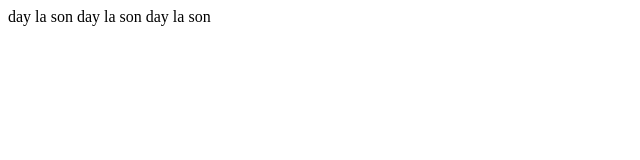
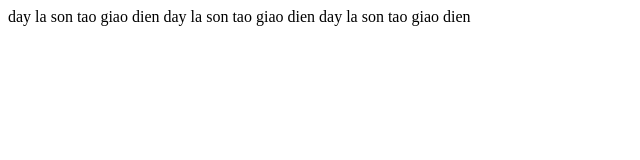
Before and after one commit to phamxuanphongson/danchoi1000, a plain HTML site: page index.html in a window 1280 px wide. Shown: the whole page, without its empty margins (0-640 px from the left). Drawn offline with Linux system fonts and the light colour scheme.

Commit message:
update file index

```diff
--- a/index.html
+++ b/index.html
@@ -7,8 +7,8 @@
     <title>Document</title>
 </head>
 <body>
-    day la son
-    day la son
-    day la son
+    day la son tao giao dien
+    day la son tao giao dien
+    day la son tao giao dien
 </body>
 </html>
```
